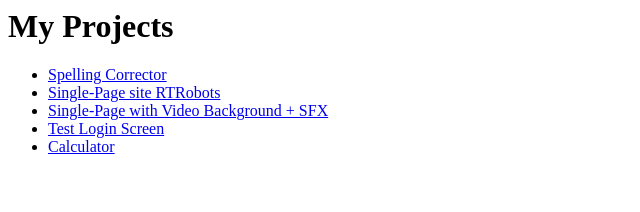
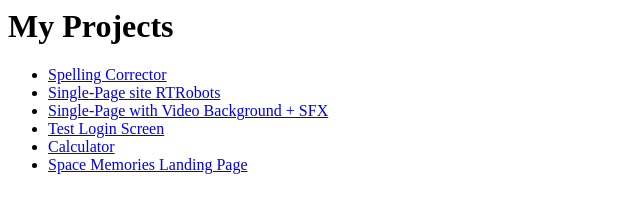
Before and after one commit to Primper/primper.github.io, a plain HTML site: page index.html in a window 1280 px wide. Shown: the whole page, without its empty margins (0-640 px from the left). Drawn offline with Linux system fonts and the light colour scheme.

Commit message:
Update index.html

```diff
--- a/index.html
+++ b/index.html
@@ -5,4 +5,5 @@
     <li><a href="Page_AmbientCitySounds/index.html">Single-Page with Video Background + SFX</a></li>
     <li><a href="LoginScreen/index.html">Test Login Screen</a></li>
     <li><a href="Web-Calculator/index.html">Calculator</a></li>
+    <li><a href="Space Memories/index.html">Space Memories Landing Page</a></li>
 </ul>
```
